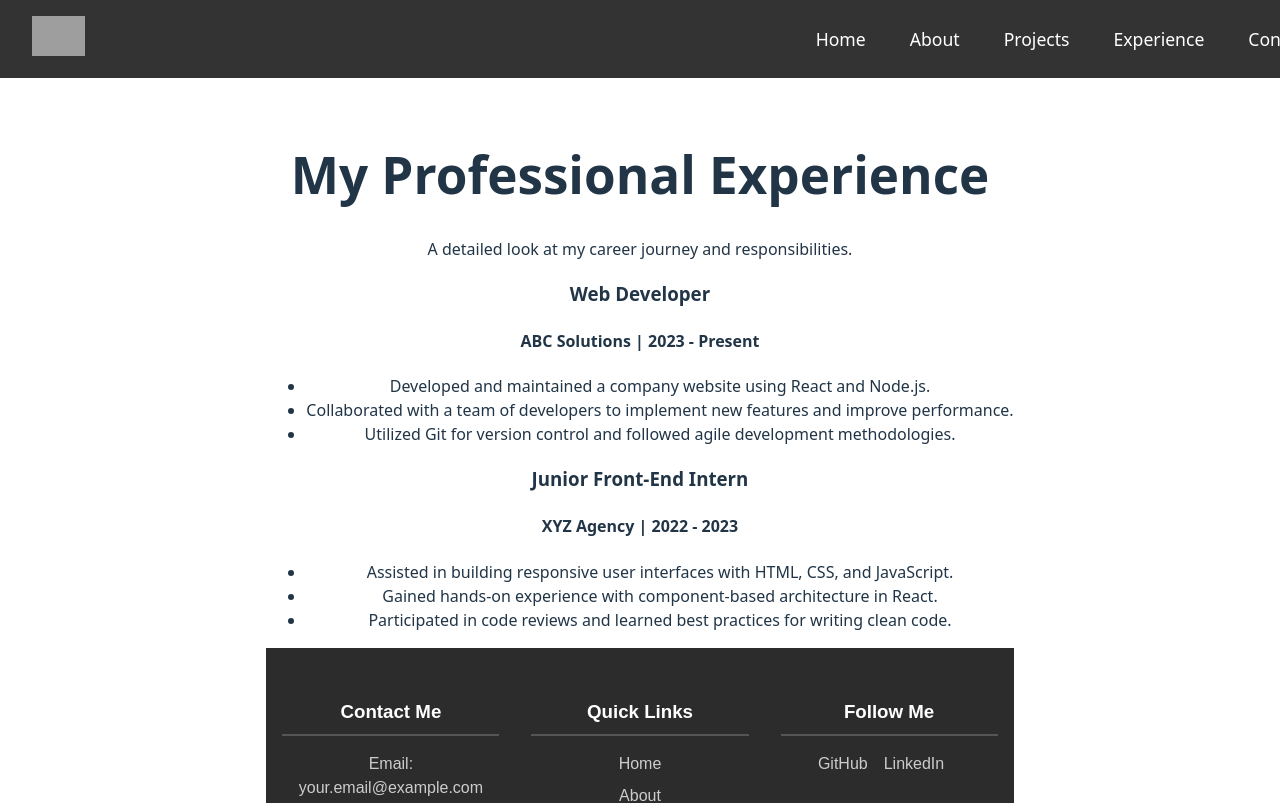
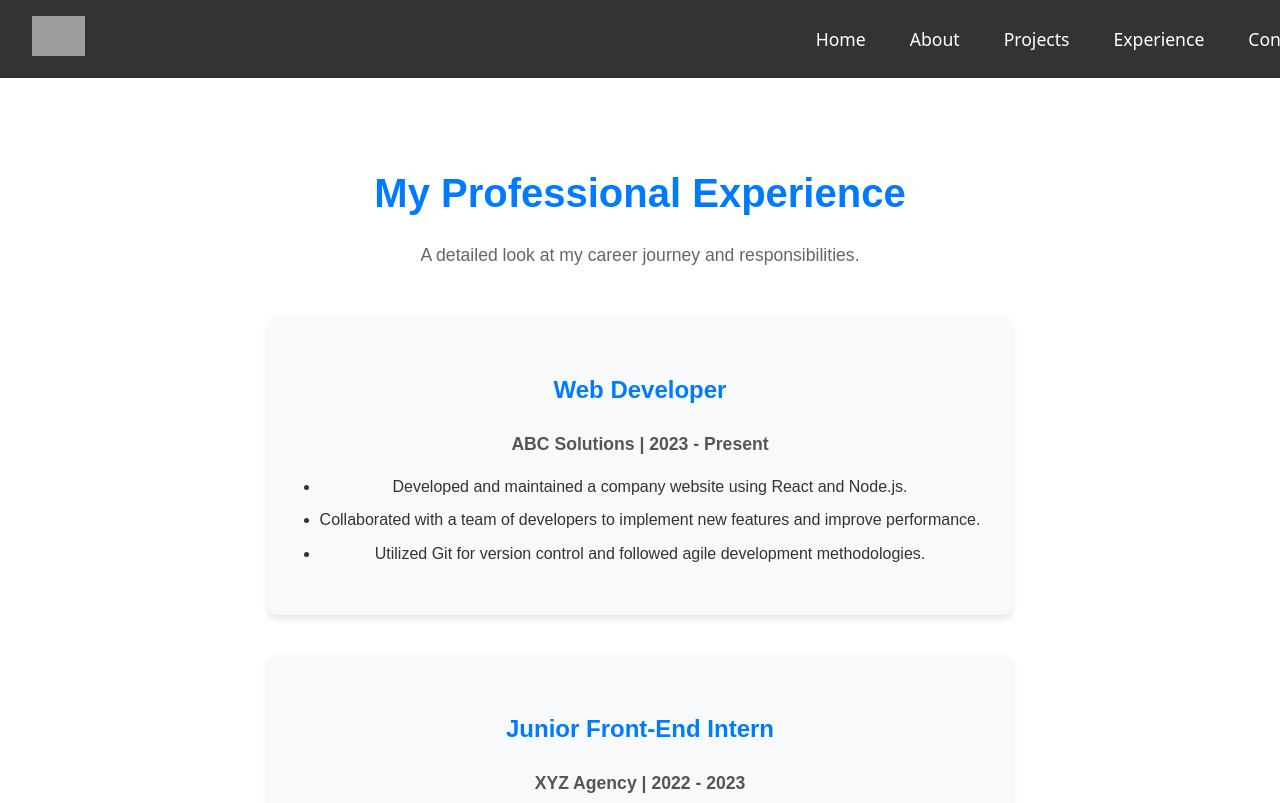
Before and after one commit to ICT-Courses/ict2233-ca-02-nimalinimesha, a React (Vite) app in the folder portfolio/: page /experience in a window 1280 px wide. Shown: the top 803 px of the page. Built offline with nearby package versions, Linux system fonts and the light colour scheme; grey boxes are pictures that could not be loaded.

Commit message:
design experiencePage.css

```diff
--- a/portfolio/src/pages/ExperiencePage.css
+++ b/portfolio/src/pages/ExperiencePage.css
@@ -0,0 +1,59 @@
+
+
+.experience-page {
+  max-width: 900px;
+  margin: 0 auto;
+  padding: 2rem;
+  font-family: Arial, sans-serif;
+  color: #333;
+}
+
+.experience-header {
+  text-align: center;
+  margin-bottom: 3rem;
+}
+
+.experience-header h1 {
+  font-size: 2.5rem;
+  color: #007bff;
+}
+
+.experience-header p {
+  font-size: 1.1rem;
+  color: #666;
+}
+
+.experience-section {
+  display: flex;
+  flex-direction: column;
+  gap: 2.5rem;
+}
+
+.experience-item {
+  background-color: #f8f9fa;
+  border-radius: 8px;
+  padding: 2rem;
+  box-shadow: 0 4px 6px rgba(0, 0, 0, 0.1);
+}
+
+.experience-item h3 {
+  font-size: 1.5rem;
+  margin-bottom: 0.5rem;
+  color: #007bff;
+}
+
+.experience-item h4 {
+  font-size: 1.1rem;
+  color: #555;
+  margin-bottom: 1rem;
+}
+
+.experience-item ul {
+  list-style-type: disc;
+  padding-left: 20px;
+}
+
+.experience-item li {
+  margin-bottom: 0.5rem;
+  line-height: 1.6;
+}
--- a/portfolio/src/pages/ExperiencePage.jsx
+++ b/portfolio/src/pages/ExperiencePage.jsx
@@ -1,5 +1,6 @@
 
 import React from 'react';
+import './ExperiencePage.css';
 
 
 
```
